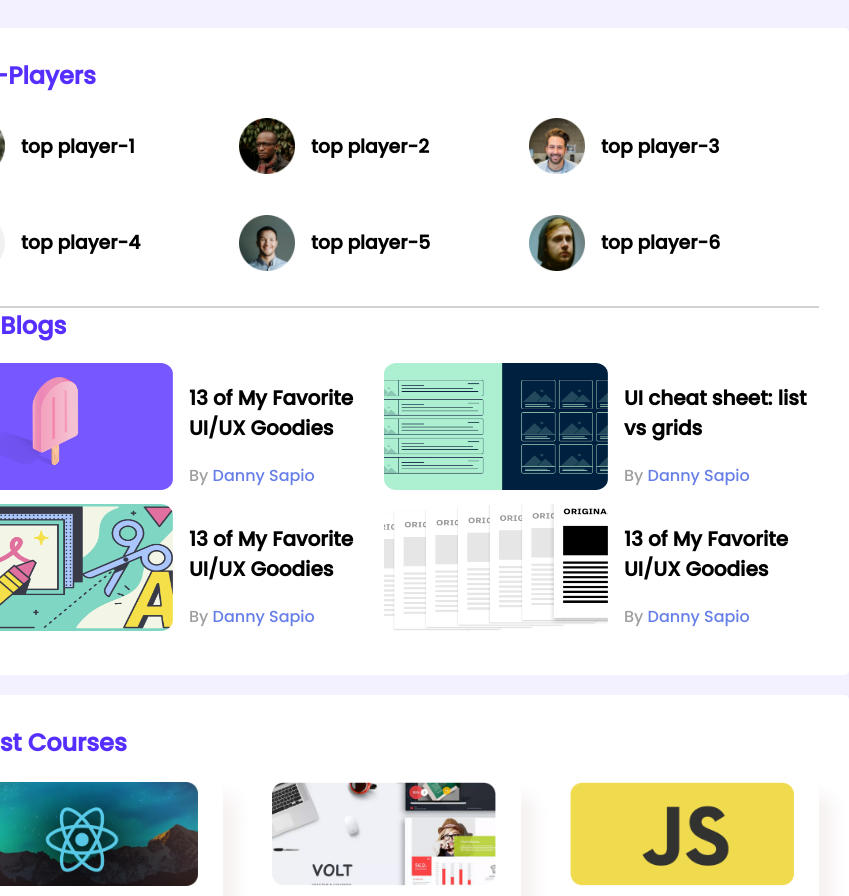
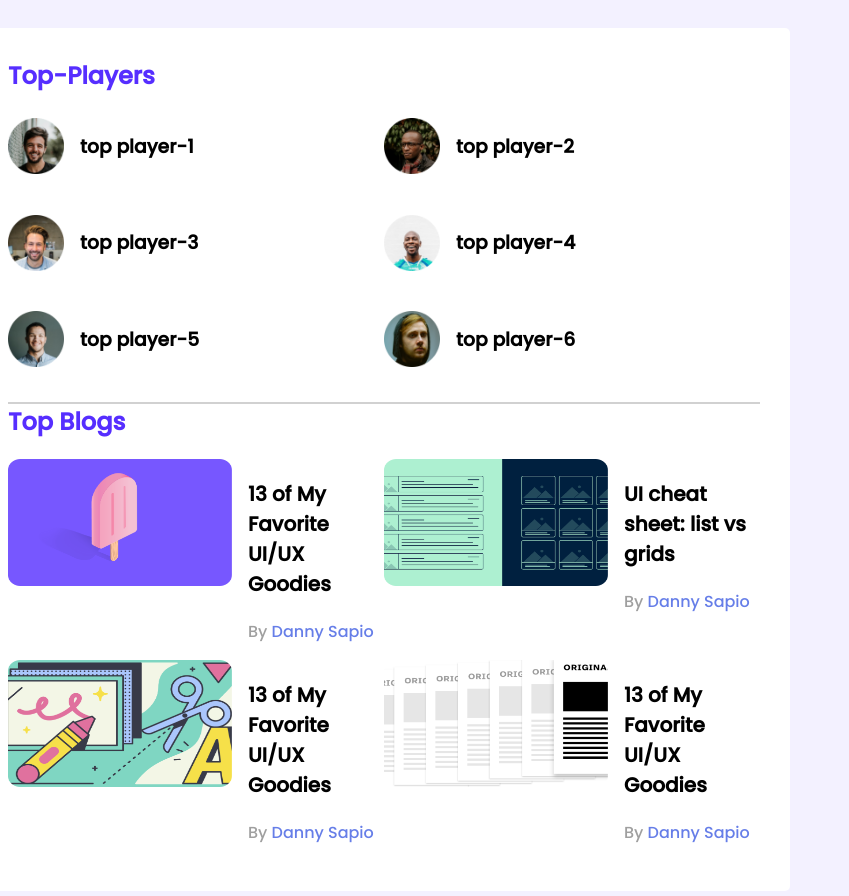
Before and after one commit to Imranbd333/leader-board-css3, a plain HTML site: page index.html in a window 768 px wide. Shown: the top 896 px of the page, 849 px wide, since content can reach past the window. Drawn offline with Linux system fonts and the light colour scheme.

Commit message:
media css added

```diff
--- a/css/style.css
+++ b/css/style.css
@@ -150,7 +150,7 @@ text-align: center;
     margin-left: 5px;
 }
 /* media queries */
-/* player section media queries */
+/* player section media queries for phone */
  @media only screen and (max-width: 688px) {
     .container {
       width: 100%;
@@ -166,3 +166,14 @@ text-align: center;
         justify-content: center;
     }
   }
+
+/* player section media queries for tablet */
+@media only screen and (min-width:688px) and (max-width: 992px) {
+    .container{
+        width: 100%;
+    }
+    .players,.courses{
+        grid-template-columns: repeat(2, 1fr);
+        text-align: center;
+    }
+}
```
